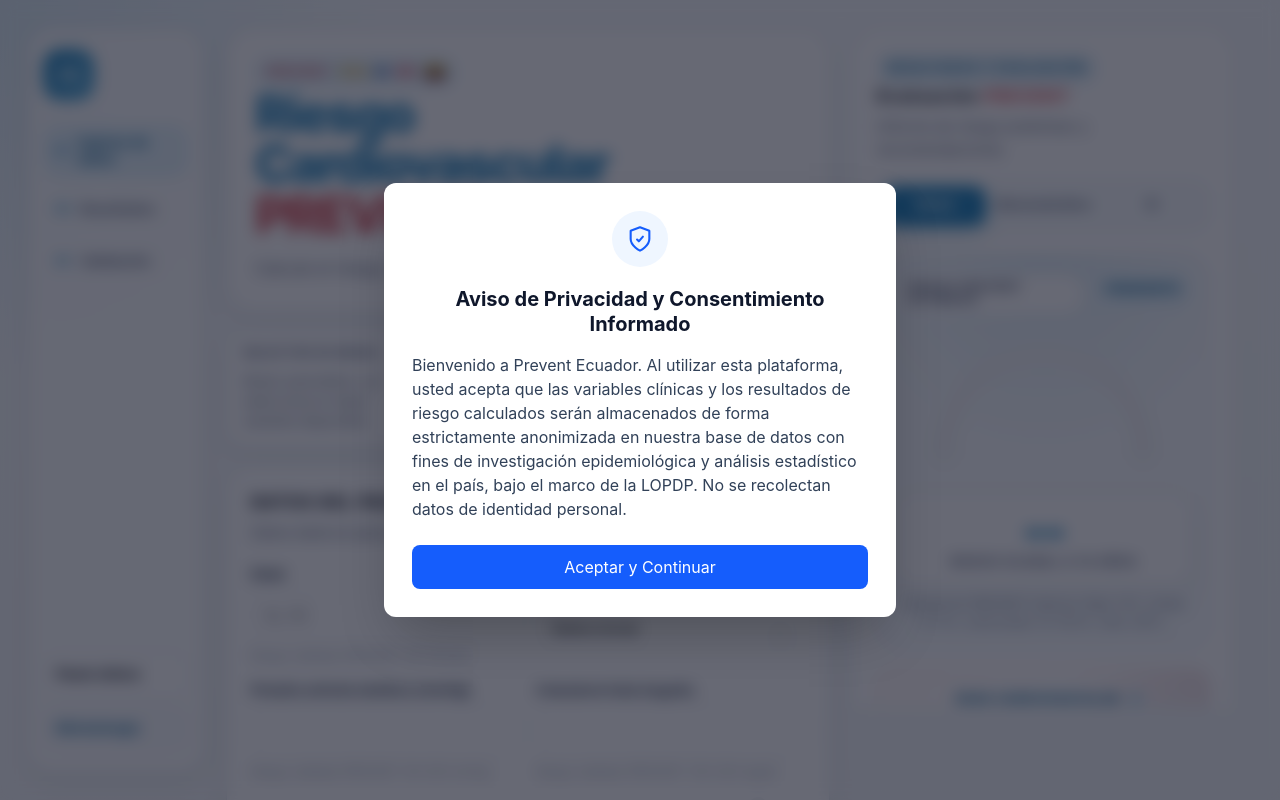
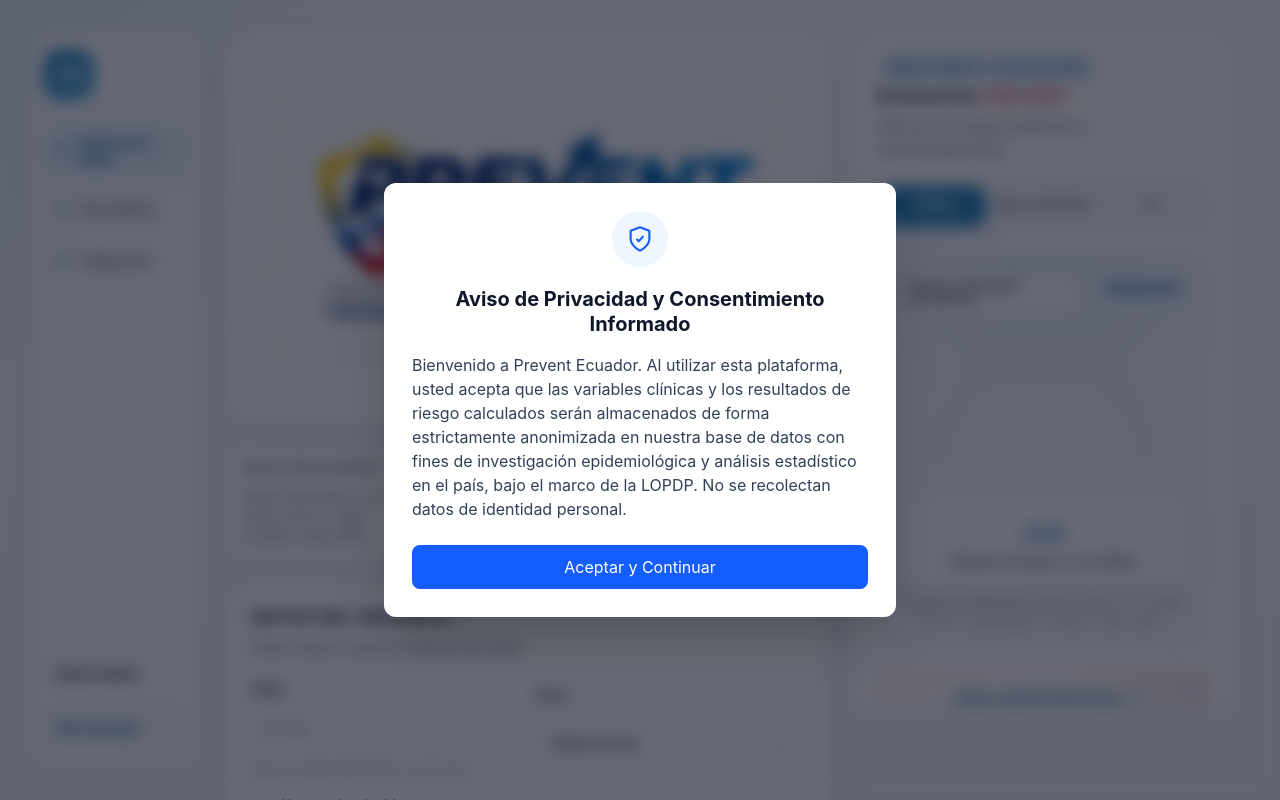
Before and after one commit to davidguzman1991/prevent-ecuador, a Next.js app in the folder frontend/: page / in a window 1280 px wide. Shown: the top 800 px of the page. Built offline with nearby package versions, Linux system fonts and the light colour scheme.

Commit message:
Replace hero title with PREVENT logo

```diff
--- a/frontend/src/app/page.tsx
+++ b/frontend/src/app/page.tsx
@@ -1,6 +1,7 @@
 "use client";
 
 import Link from "next/link";
+import Image from "next/image";
 import { ChangeEvent, FormEvent, ReactNode, useRef, useState } from "react";
 import { PrivacyConsentModal } from "@/components/PrivacyConsentModal";
 import { SiteFooter } from "@/components/SiteFooter";
@@ -839,17 +840,15 @@ export default function HomePage() {
         <section className="prevent-main-column" id="ingreso">
           <header className="prevent-hero-card">
             <div className="prevent-hero-grid">
-              <div className="prevent-hero-text">
-                <span className="prevent-kicker">
-                  <span className="prevent-brand-word">PREVENT</span>
-                  <EcuadorIdentity />
-                </span>
-                <h1 className="prevent-title">
-                  Riesgo Cardiovascular <span className="prevent-brand-word">PREVENT</span>
-                </h1>
-                <p className="prevent-copy">
-                  Calcule el riesgo, interprete el resultado y valide la información clínica.
-                </p>
+              <div className="flex h-full w-full items-center justify-center py-6">
+                <Image
+                  src="/LOGO PREVENT.png"
+                  alt="PREVENT Ecuador"
+                  width={520}
+                  height={180}
+                  priority
+                  className="h-auto w-full max-w-[520px] object-contain"
+                />
               </div>
             </div>
           </header>
```
Also changed, not shown: frontend/public/LOGO PREVENT.png (added).
